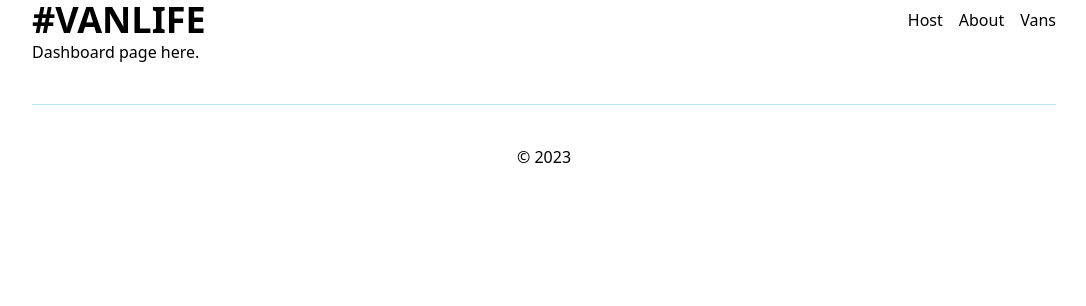
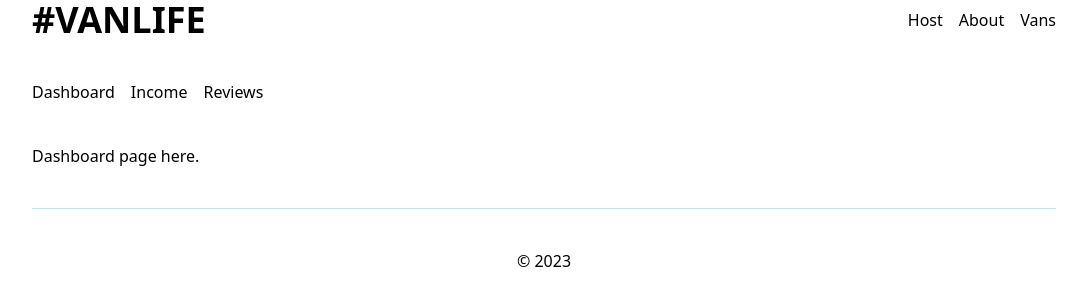
Before and after one commit to alain-kubwayo/react-router-playground, a React (Create React App) app: page /host in a window 1280 px wide. Shown: the top 306 px of the page, without its empty margins (96-1182 px from the left). Built offline with nearby package versions, Linux system fonts and the light colour scheme; what miragejs would draw is missing.

Commit message:
feat: add host layout route

```diff
--- a/src/App.js
+++ b/src/App.js
@@ -5,6 +5,7 @@ import Wrapper from "./components/layout/Wrapper";
 import Vans from "./pages/vans/Vans";
 import VanDetail from "./pages/vans/VanDetail";
 import Layout from "./components/layout/Layout";
+import HostLayout from "./components/layout/HostLayout";
 import Dashboard from "./pages/host/Dashboard";
 import Income from "./pages/host/Income";
 import Reviews from "./pages/host/Reviews";
@@ -20,9 +21,11 @@ function App() {
             <Route path="/about" element={<About />} />
             <Route path="/vans" element={<Vans />} />
             <Route path="/vans/:id" element={<VanDetail />} />
-            <Route path="/host" element={<Dashboard />} />
-            <Route path="/host/income" element={<Income />} />
-            <Route path="/host/reviews" element={<Reviews />} />
+            <Route element={<HostLayout />}>
+              <Route path="/host" element={<Dashboard />} />
+              <Route path="/host/income" element={<Income />} />
+              <Route path="/host/reviews" element={<Reviews />} />
+            </Route>
           </Route>
         </Routes>
       </Wrapper>
--- /dev/null
+++ b/src/components/layout/HostLayout.jsx
@@ -0,0 +1,13 @@
+import { Outlet } from "react-router-dom";
+import HostNavbar from "../ui/HostNavbar";
+
+const HostLayout = () => {
+    return (
+        <>
+            <HostNavbar />
+            <Outlet />
+        </>
+    );
+}
+
+export default HostLayout;
--- /dev/null
+++ b/src/components/ui/HostNavbar.jsx
@@ -0,0 +1,21 @@
+import { Link } from "react-router-dom";
+
+const HostNavbar = () => {
+    return (
+        <nav className="flex items-center justify-between my-10">
+          <ul className="flex gap-x-4">
+            <li>
+                <Link to="/host">Dashboard</Link>
+            </li>
+            <li>
+                <Link to="/host/income">Income</Link>
+            </li>
+            <li>
+                <Link to="/host/reviews">Reviews</Link>
+            </li>
+          </ul>
+        </nav>
+    );
+}
+
+export default HostNavbar;
```
